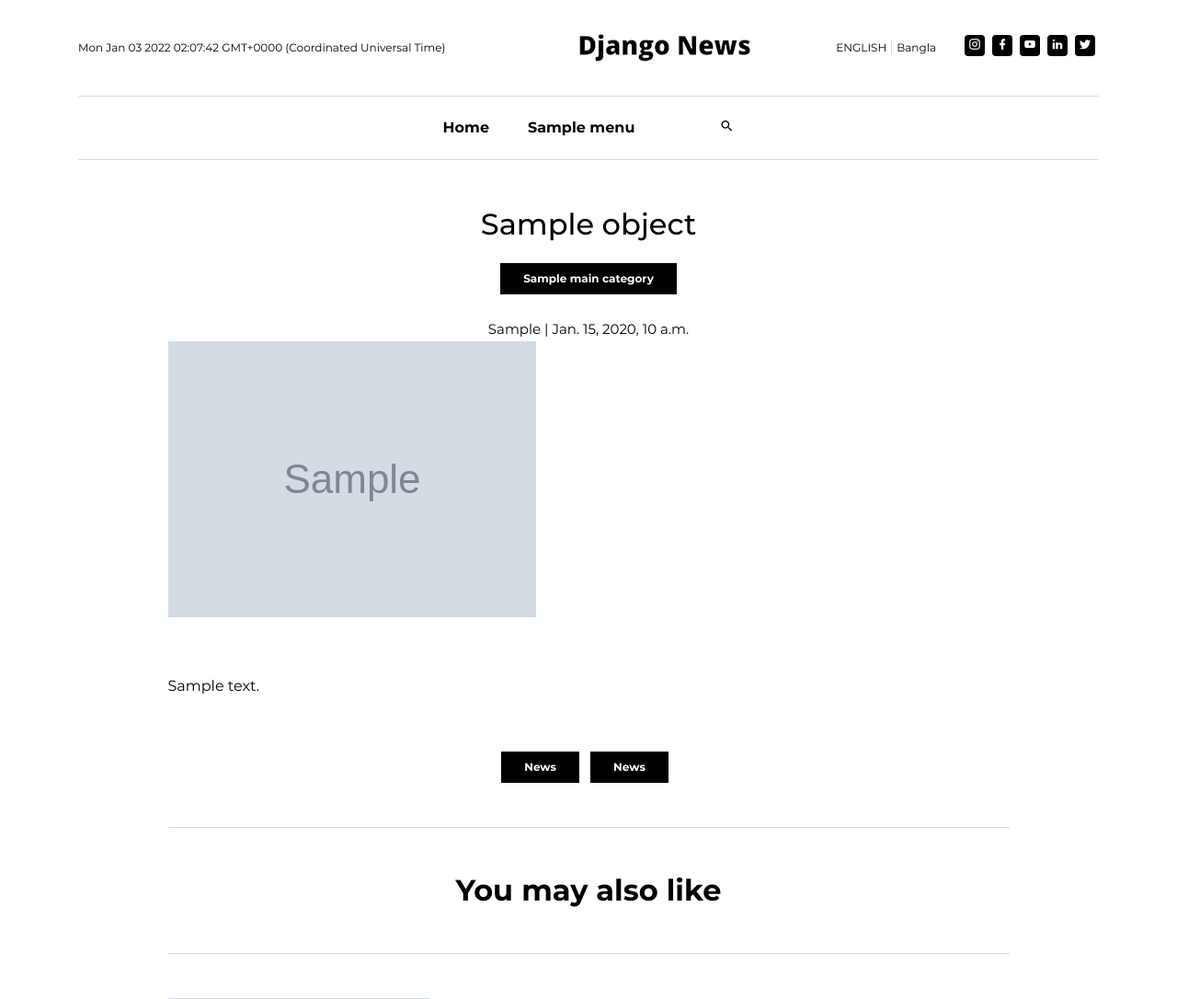
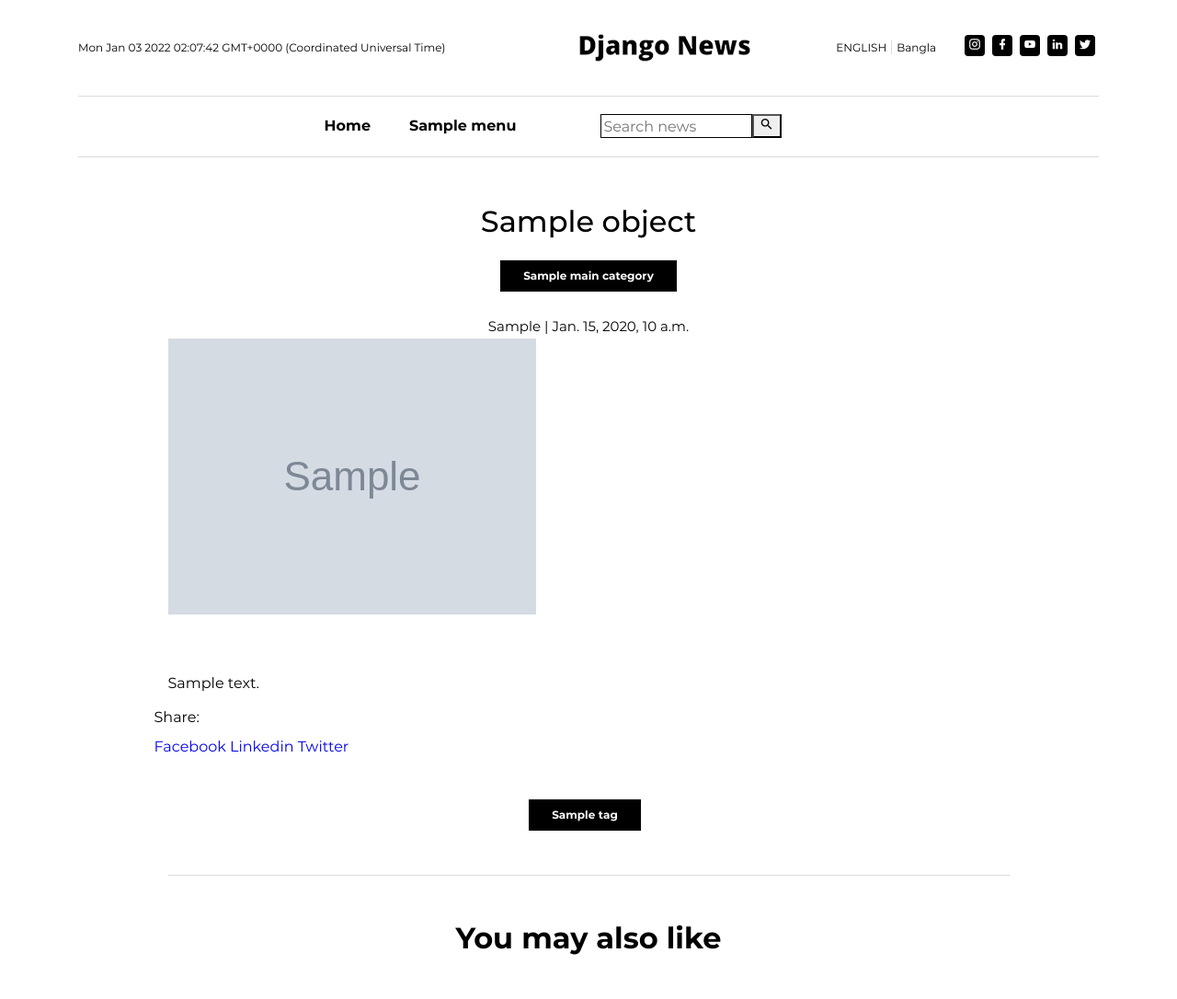
Before and after one commit to almehady/Django-News, a Django app: template core/templates/news_detail.html in a window 1280 px wide. Shown: the top 1086 px of the page at 92% size. Run offline with Django 3.2, Linux system fonts and the light colour scheme; the template is opened without the code that fills it: most values are stand-ins (such as "Sample title", 1, 10 or a date in 2020); grey boxes marked "Sample" are stand-in pictures; some libraries are stand-ins or nearby versions.

Commit message:
feat: tag, tag details page and search

```diff
--- a/core/models.py
+++ b/core/models.py
@@ -5,6 +5,8 @@ from django.contrib.auth.models import User
 from django.urls import reverse
 from django.template.defaultfilters import slugify
 from unidecode import unidecode
+from taggit.managers import TaggableManager
+
 # Create your models here.
 
 STATUS_CHOICES = (
@@ -113,6 +115,7 @@ class News(models.Model):
     quote_text = models.TextField(blank=True, null=True)
     image_caption = models.CharField(max_length=200, blank=True, null=True)
     video_link = models.CharField(max_length=100, blank=True, null=True, help_text='Input YouTube Video Embed Code')
+    tags = TaggableManager()
     meta_title = models.CharField(max_length=250, blank=True, null=True)
     meta_description = models.TextField(blank=True, null=True)
     meta_keywords = models.CharField(max_length=300, blank=True, null=True, help_text='Comma Separated Keyword for search engines')
--- a/core/templates/index.html
+++ b/core/templates/index.html
@@ -50,7 +50,7 @@
                         </ul>
                         <div>
                             <a class="navbar-brand" href="/"
-                            ><img src="{% static 'images/logo.png' %}" alt="logo"
+                            ><img src="{% static 'images/logo.png' %}" alt="logo" loading="lazy"
                             /></a>
                         </div>
                         <div class="d-flex">
@@ -124,7 +124,10 @@
                                 </li>
                                 {% endfor %}
                                 <li class="nav-item">
-                                    <a class="nav-link" href="#"><i class="mdi mdi-magnify"></i></a>
+                                            <form name='search' class="d-flex" onsubmit="required()" action="{% url 'core:search' %}"  method="get">
+    <input name="q" type="search" placeholder="Search news" aria-label="Search" style="width:60%; border: 1px solid #000;">
+    <button class="search_button" type="submit"><i class="mdi mdi-magnify"></i></button>
+  </form>
                                 </li>
                             </ul>
                         </div>
@@ -136,56 +139,7 @@
         </header>
         {% block content %}
         <div class="container">
-            <!--          <div class="banner-top-thumb-wrap">-->
-            <!--            <div class="d-lg-flex justify-content-between align-items-center">-->
-            <!--              <div class="d-flex justify-content-between  mb-3 mb-lg-0">-->
-            <!--                <div>-->
-            <!--                  <img-->
-            <!--                    src="{% static 'images/dashboard/star-magazine-1.jpg' %}"-->
-            <!--                    alt="thumb"-->
-            <!--                    class="banner-top-thumb"-->
-            <!--                  />-->
-            <!--                </div>-->
-            <!--                <h5 class="m-0 font-weight-bold">-->
-            <!--                  The morning after: What people-->
-            <!--                </h5>-->
-            <!--              </div>-->
-            <!--              <div class="d-flex justify-content-between mb-3 mb-lg-0">-->
-            <!--                <div>-->
-            <!--                  <img-->
-            <!--                    src="{% static 'images/dashboard/star-magazine-2.jpg' %}"-->
-            <!--                    alt="thumb"-->
-            <!--                    class="banner-top-thumb"-->
-            <!--                  />-->
-            <!--                </div>-->
-            <!--                <h5 class="m-0 font-weight-bold">How Hungary produced the</h5>-->
-            <!--              </div>-->
-            <!--              <div class="d-flex justify-content-between mb-3 mb-lg-0">-->
-            <!--                <div>-->
-            <!--                  <img-->
-            <!--                    src="{% static 'images/dashboard/star-magazine-3.jpg' %}"-->
-            <!--                    alt="thumb"-->
-            <!--                    class="banner-top-thumb"-->
-            <!--                  />-->
-            <!--                </div>-->
-            <!--                <h5 class="m-0 font-weight-bold">-->
-            <!--                  A sleepy island paradise's most-->
-            <!--                </h5>-->
-            <!--              </div>-->
-            <!--              <div class="d-flex justify-content-between mb-3 mb-lg-0">-->
-            <!--                <div>-->
-            <!--                  <img-->
-            <!--                    src="{% static 'images/dashboard/star-magazine-4.jpg' %}"-->
-            <!--                    alt="thumb"-->
-            <!--                    class="banner-top-thumb"-->
-            <!--                  />-->
-            <!--                </div>-->
-            <!--                <h5 class="m-0 font-weight-bold">-->
-            <!--                  America's most popular national-->
-            <!--                </h5>-->
-            <!--              </div>-->
-            <!--            </div>-->
-            <!--          </div>-->
+
             <div class="row">
                 <div class="col-lg-8">
                     <div class="owl-carousel owl-theme" id="main-banner-carousel">
@@ -205,7 +159,7 @@
                                     </p>
                                 </div>
                                 <div class="carousel-image">
-                                    <img src="{{ slider.content_image.url}}" alt="{{ slider.title}}" style="max-width: 100%"/>
+                                    <img src="{{ slider.content_image.url}}" alt="{{ slider.title}}"  loading="lazy" style="max-width: 100%"/>
                                 </div>
                             </div>
                         </div>
@@ -224,7 +178,7 @@
                                 </div>
 
                                 <p class="fs-14 m-0 font-weight-medium line-height-sm">
-                                    <img src="{{six.content_image.url}}" alt="{{six.title}}" style="max-width: 20px;">
+                                    <img src="{{six.content_image.url}}" alt="{{six.title}}" style="max-width: 20px;" loading="lazy">
                                    <a href="{% url 'core:news-detail' six.slug %}">{{ six.title }}</a>
                                 </p>
                             </div>
@@ -252,7 +206,7 @@
                             <div class="position-relative image-hover">
                                 <img
                                         src="{{world.content_image.url}}"
-                                        class="img-fluid"
+                                        class="img-fluid" loading="lazy"
                                         alt="{{world.image_caption}}"
                                 />
                                 <span class="thumb-title">{{ world.image_caption}}</span>
@@ -285,7 +239,7 @@
                         <div class="col-lg-6  mb-5 mb-sm-2">
                             {% for ed1 in editor_choice_1 %}
                             <div class="position-relative image-hover">
-                                <img src="{{ ed1.content_image.url }}" class="img-fluid" alt="world-news">
+                                <img src="{{ ed1.content_image.url }}" class="img-fluid" alt="world-news" loading="lazy">
                                 <span class="thumb-title">NEWS</span>
                             </div>
                             <h1 class="font-weight-600 mt-3">
@@ -302,7 +256,7 @@
                                 <div class="col-sm-6  mb-5 mb-sm-2">
                                     <div class="position-relative image-hover">
                                         <img src="{{ ed4.content_image.url }}" class="img-fluid"
-                                             alt="world-news">
+                                             alt="world-news" loading="lazy">
                                         <span class="thumb-title">POLITICS</span>
                                     </div>
                                     <h5 class="font-weight-600 mt-3">
@@ -337,7 +291,7 @@
                                         <img
                                                 src="{{ pop.content_image.url}}"
                                                 class="img-fluid"
-                                                alt="{{pop.image_caption}}"
+                                                alt="{{pop.image_caption}}" loading="lazy"
                                         />
                                         <span class="thumb-title">{{ pop.image_caption}}</span>
                                     </div>
@@ -353,7 +307,7 @@
                             <div class="position-relative mb-3">
                                 <img
                                         src="{% static 'images/dashboard/star-magazine-15.jpg' %}"
-                                        class="img-fluid"
+                                        class="img-fluid" loading="lazy"
                                         alt="world-news"
                                 />
                                 <div class="video-thumb text-muted">
@@ -445,7 +399,7 @@
                     <div class="row">
                         <div class="col-sm-12">
                             <div class="d-flex justify-content-between">
-                                <img src="{% static 'images/logo.png' %}" class="footer-logo" alt="logo"/>
+                                <img src="{% static 'images/logo.png' %}" class="footer-logo" loading="lazy" alt="logo"/>
 
                                 <div class="d-flex justify-content-end footer-social">
                                     <h5 class="m-0 font-weight-600 mr-3 d-none d-lg-flex">Follow on</h5>
--- a/core/templates/news_detail.html
+++ b/core/templates/news_detail.html
@@ -16,7 +16,7 @@
                         {{ object.title }}
                     </h1>
                     <div class="text-center">
-                <a href="#" class="btn btn-dark font-weight-bold mb-4">{{ object.main_category.title}}</a>
+                        <a href="{% url 'core:main-category-detail' object.main_category.slug %}" class="btn btn-dark font-weight-bold mb-4">{{ object.main_category.title}}</a>
                     </div>
                     <p
                             class="fs-15 d-flex justify-content-center align-items-center m-0"
@@ -31,7 +31,7 @@
                     <div class="col-lg-12">
                         <img
                                 src="{{ object.content_image.url }}"
-                  alt="news"
+                                alt="news" loading="lazy"
                                 class="img-fluid mb-4"
                         />
                     </div>
@@ -44,20 +44,28 @@
                             {{ object.description|safe}}
                         </p>
                     </div>
+                    <div>
+                        <p>Share:</p>
+                        <a href="https://www.facebook.com/sharer.php?u={{ request.get_host }}/news/{{ object.slug }}/"
+                           onclick="javascript:window.open(this.href,
+								'', 'menubar=no,toolbar=no,resizable=yes,scrollbars=yes,height=600,width=600');return false;"
+                           title="Share on Facebook" class="facebook"><i class="fa fa-facebook-square"></i> Facebook</a>
+                        <!--<a href="#" class="pinterest"><i class="fa fa-pinterest"></i> Pinterest</a>-->
+                        <a href="https://www.linkedin.com/shareArticle?url={{ request.get_host }}/news/{{ object.slug }}/"
+                           onclick="javascript:window.open(this.href,
+								'', 'menubar=no,toolbar=no,resizable=yes,scrollbars=yes,height=600,width=600');return false;"
+                           title="Share on LinkedIn" class="linkedin"><i class="fa fa-linkedin-square"></i>Linkedin</a>
+                        <a href="https://twitter.com/intent/tweet?text={{ object.title }}&amp;url={{ request.get_host }}/news/{{ object.slug }}/"
+                           onclick="javascript:window.open(this.href,
+								'', 'menubar=no,toolbar=no,resizable=yes,scrollbars=yes,height=600,width=600');return false;"
+                           class="twitter" title="Share on Twitter"><i class="fa fa-twitter-square"></i> Twitter</a>
+                    </div>
                 </div>
 
                 <div class="text-center pb-5 mb-5 border-bottom">
-                <a
-                  href="#"
-                  class="btn btn-dark font-weight-bold mr-2 mb-2 mb-sm-0"
-                  >News</a
-                >
-                <a
-                  href="#"
-                  class="btn btn-dark font-weight-bold mr-2 mb-2 mb-sm-0"
-                  >News</a
-                >
-
+                    {% for tag in object.tags.all %}
+                    <a href="{% url 'core:tag-detail' tag.slug %}" class="btn btn-dark font-weight-bold mr-2 mb-2 mb-sm-0">{{ tag.name }}</a>
+                    {% endfor %}
                 </div>
 
                 <h1 class="font-weight-600 text-center mb-5">
@@ -70,7 +78,7 @@
                             <div class="position-relative image-hover">
                                 <img
                                         src="{{news.content_image.url}}"
-                        alt="{{ news.image_caption }}"
+                                        alt="{{ news.image_caption }}" loading="lazy"
                                         class="img-fluid"
                                 />
                                 <!--                      <span class="thumb-title">NEWS</span>-->
@@ -91,6 +99,7 @@
         </div>
         {% endfor %}
     </div>
+
 </div>
 </div>
 {% endblock %}
--- a/core/urls.py
+++ b/core/urls.py
@@ -9,8 +9,12 @@ app_name = 'core'
 
 urlpatterns = [
         path('', views.index, name='home'),
+        path('search/', views.search, name='search'),
         path('<slug:slug>/', category, name='main-category-detail'),
         path('news/<slug>/', views.news_details, name='news-detail'),
+        path('tag/<slug:slug>/', views.tagged, name='tag-detail'),
+
+
         # path('news/<slug:slug>/', NewsDetailView.as_view(), name='news-detail'),
 
 
--- a/django_news/settings.py
+++ b/django_news/settings.py
@@ -39,6 +39,7 @@ INSTALLED_APPS = [
     'django.contrib.staticfiles',
     'core',
     'tinymce',
+    'taggit',
 ]
 
 MIDDLEWARE = [
--- a/requirements.txt
+++ b/requirements.txt
@@ -1,4 +1,9 @@
 asgiref==3.3.4
 Django==3.2.4
+django-autoslug==1.9.8
+django-taggit==2.0.0
+django-tinymce==3.3.0
+Pillow==8.2.0
 pytz==2021.1
 sqlparse==0.4.1
+Unidecode==1.3.2
```
Also changed, not shown: core/templates/search.html (added, +48 -0 lines), core/templates/tag_detail.html (added, +44 -0 lines), core/views.py (+34 -3 lines), core/migrations/0015_news_tags.py (added). Lines whose indentation alone changed are shown as unchanged.
